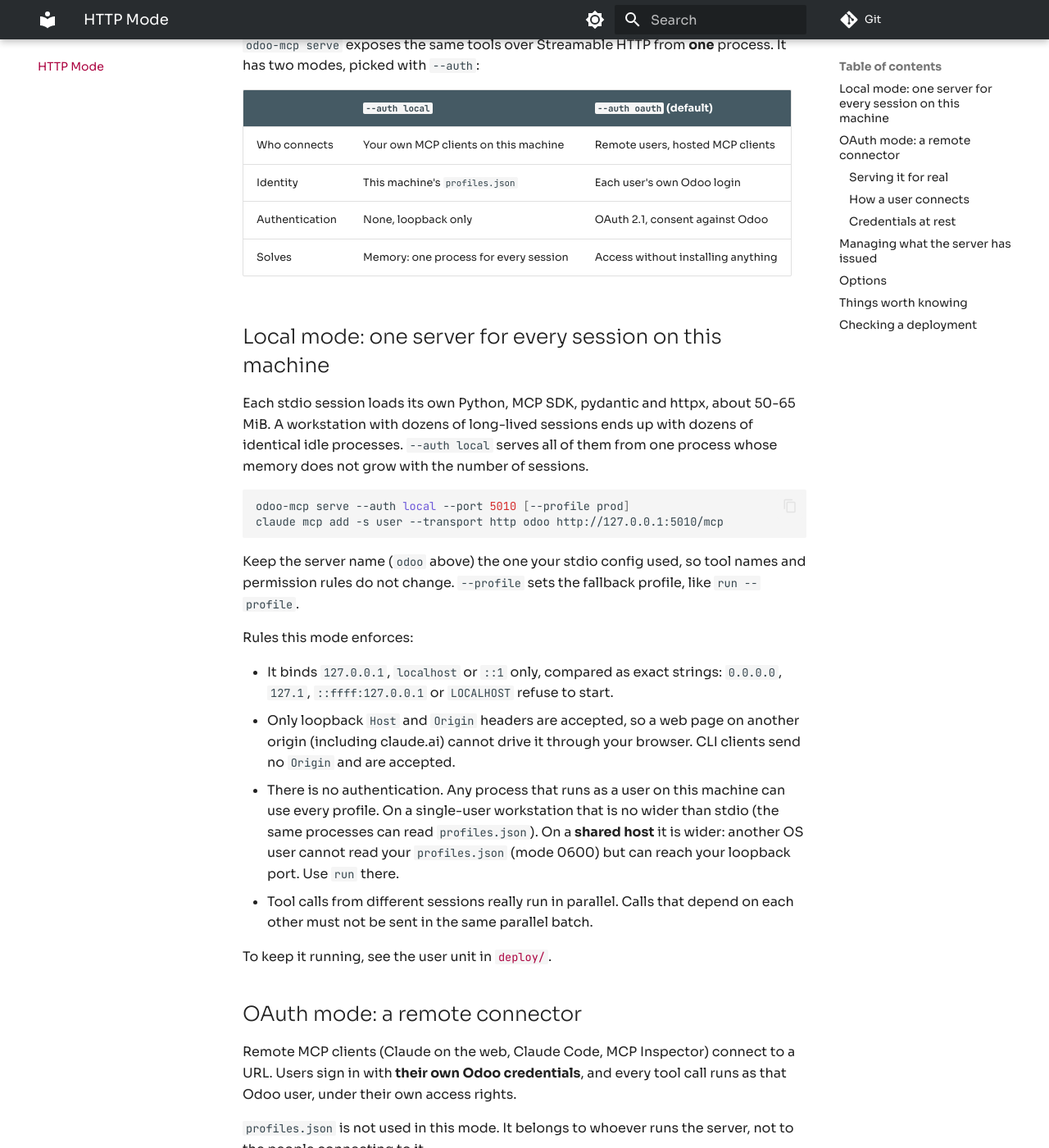
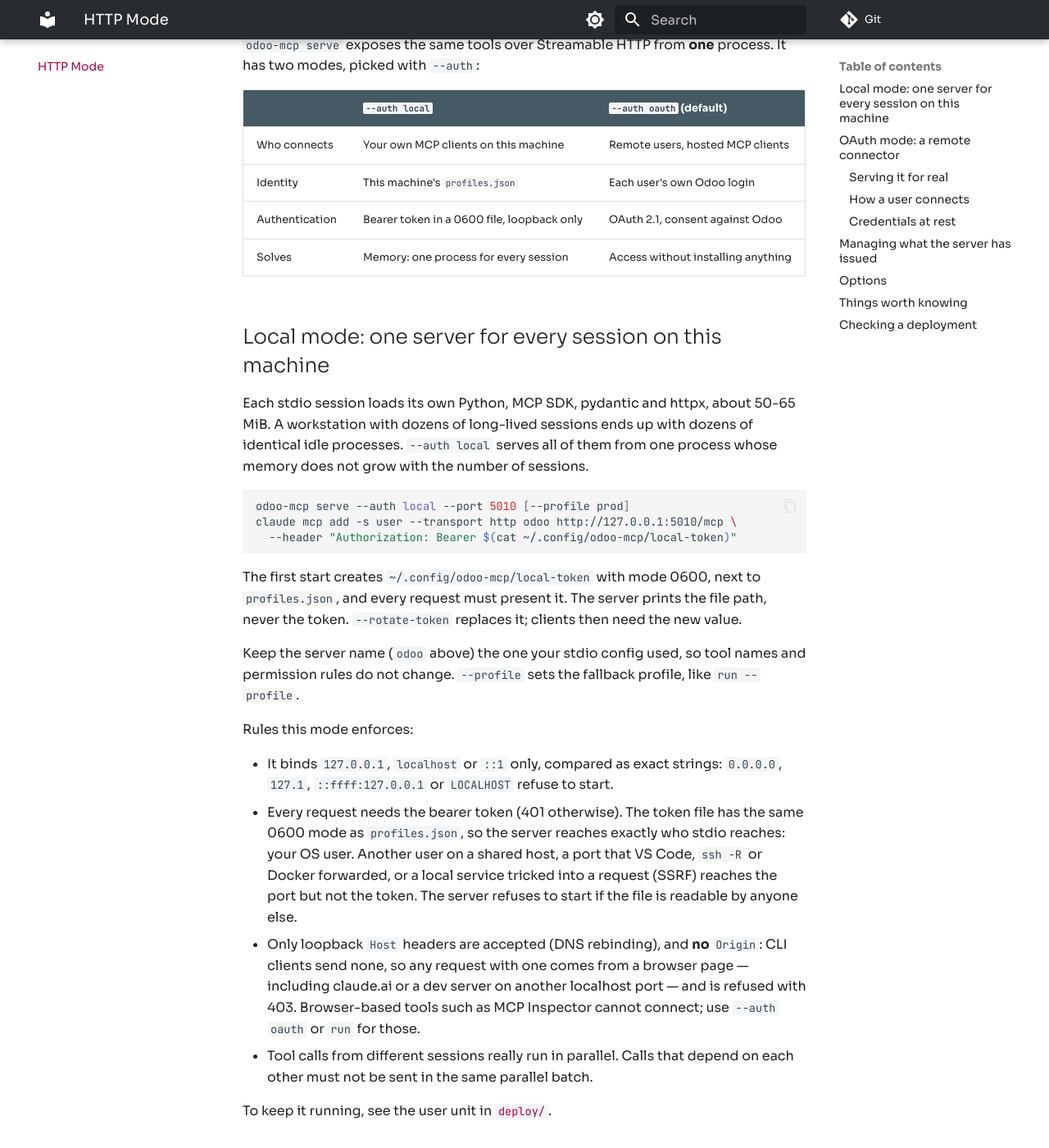
Before and after one commit to Vauxoo/mcp.odoo, an MkDocs documentation site: the page built from docs/http-mode.md, in a window 1280 px wide and 1400 px high, scrolled down 253 px. Shown: the whole window at 82% size. Built offline with MkDocs 1.6.1 and Material for MkDocs 9.7.7, drawn with Linux system fonts in a browser that asks for light colours; some of the changed text lies outside the part shown.

Commit message:
[IMP] http: bearer token and no browser Origin in local mode
Loopback alone assumed that whoever reaches 127.0.0.1 is the user who owns
profiles.json. That fails on a host shared with other OS users (they cannot
read the 0600 profiles.json but can reach the port), behind ports that
VS Code, ssh -R or Docker forward on their own, and for local services
coerced into a request (SSRF).

The first `serve --auth local` now writes a random token to
~/.config/odoo-mcp/local-token with the same 0600 mode as profiles.json, and
every request must present it as a bearer token (constant-time compare, 401
otherwise). Whoever can read the token can already read the profiles, so the
server reaches exactly the OS user stdio reaches. It refuses to start if the
file is readable by others, prints the path and the client command but never
the token, and --rotate-token replaces it. The token is required, with no
opt-out: a "temporary" escape hatch ends up in every config.

The Origin allow-list for local mode is now empty. CLI MCP clients send no
Origin, so any request with one comes from a browser page, including a dev
server on another localhost port that the previous `http://localhost:*`
entry admitted. Browser tools such as MCP Inspector lose access to local
mode; they can use oauth mode or stdio.

Both changes were confirmed by mutation: disabling the token check or
re-admitting localhost origins turns two tests red each.

Refs !66

Co-Authored-By: Claude Opus 5.5 <noreply@anthropic.com>

````diff
--- a/docs/http-mode.md
+++ b/docs/http-mode.md
@@ -10,7 +10,7 @@ process. It has two modes, picked with `--auth`:
 |---|---|---|
 | Who connects | Your own MCP clients on this machine | Remote users, hosted MCP clients |
 | Identity | This machine's `profiles.json` | Each user's own Odoo login |
-| Authentication | None, loopback only | OAuth 2.1, consent against Odoo |
+| Authentication | Bearer token in a 0600 file, loopback only | OAuth 2.1, consent against Odoo |
 | Solves | Memory: one process for every session | Access without installing anything |
 
 ## Local mode: one server for every session on this machine
@@ -22,8 +22,14 @@ one process whose memory does not grow with the number of sessions.
 
 ```bash
 odoo-mcp serve --auth local --port 5010 [--profile prod]
-claude mcp add -s user --transport http odoo http://127.0.0.1:5010/mcp
+claude mcp add -s user --transport http odoo http://127.0.0.1:5010/mcp \
+  --header "Authorization: Bearer $(cat ~/.config/odoo-mcp/local-token)"
 ```
+
+The first start creates `~/.config/odoo-mcp/local-token` with mode 0600,
+next to `profiles.json`, and every request must present it. The server
+prints the file path, never the token. `--rotate-token` replaces it; clients
+then need the new value.
 
 Keep the server name (`odoo` above) the one your stdio config used, so tool
 names and permission rules do not change. `--profile` sets the fallback
@@ -34,15 +40,17 @@ Rules this mode enforces:
 - It binds `127.0.0.1`, `localhost` or `::1` only, compared as exact
   strings: `0.0.0.0`, `127.1`, `::ffff:127.0.0.1` or `LOCALHOST` refuse to
   start.
-- Only loopback `Host` and `Origin` headers are accepted, so a web page on
-  another origin (including claude.ai) cannot drive it through your browser.
-  CLI clients send no `Origin` and are accepted.
-- There is no authentication. Any process that runs as a user on this
-  machine can use every profile. On a single-user workstation that is no
-  wider than stdio (the same processes can read `profiles.json`). On a
-  **shared host** it is wider: another OS user cannot read your
-  `profiles.json` (mode 0600) but can reach your loopback port. Use `run`
-  there.
+- Every request needs the bearer token (401 otherwise). The token file has
+  the same 0600 mode as `profiles.json`, so the server reaches exactly who
+  stdio reaches: your OS user. Another user on a shared host, a port that
+  VS Code, `ssh -R` or Docker forwarded, or a local service tricked into a
+  request (SSRF) reaches the port but not the token. The server refuses to
+  start if the file is readable by anyone else.
+- Only loopback `Host` headers are accepted (DNS rebinding), and **no**
+  `Origin`: CLI clients send none, so any request with one comes from a
+  browser page — including claude.ai or a dev server on another localhost
+  port — and is refused with 403. Browser-based tools such as MCP Inspector
+  cannot connect; use `--auth oauth` or `run` for those.
 - Tool calls from different sessions really run in parallel. Calls that
   depend on each other must not be sent in the same parallel batch.
 
@@ -116,6 +124,7 @@ odoo-mcp http purge            # delete expired codes and tokens
 | `--path` | `/mcp` | Path the MCP endpoint is served on. |
 | `--auth` | `oauth` | `oauth` or `local`. See the table at the top. |
 | `--profile` / `-p` | default profile | Fallback profile. `--auth local` only. |
+| `--rotate-token` | off | Replace the local bearer token before starting. `--auth local` only. |
 | `--public-url` | — | The exact URL users paste in. Required with `--auth oauth`. |
 | `--json-response` / `--sse-response` | JSON | Response encoding. |
 | `--stateless` / `--stateful` | stateless | See the note below before changing this. |
````
Also changed, not shown: CHANGELOG.md (+1 -1 lines), README.md (+1 -1 lines), deploy/README.md (+6 -1 lines), odoo_mcp_multi/plugins/odoo-mcp/skills/odoo-mcp-cli/SKILL.md (+15 -9 lines), odoo_mcp_multi/plugins/odoo-mcp/skills/odoo-mcp-tools/SKILL.md (+4 -2 lines), 6 other files.
